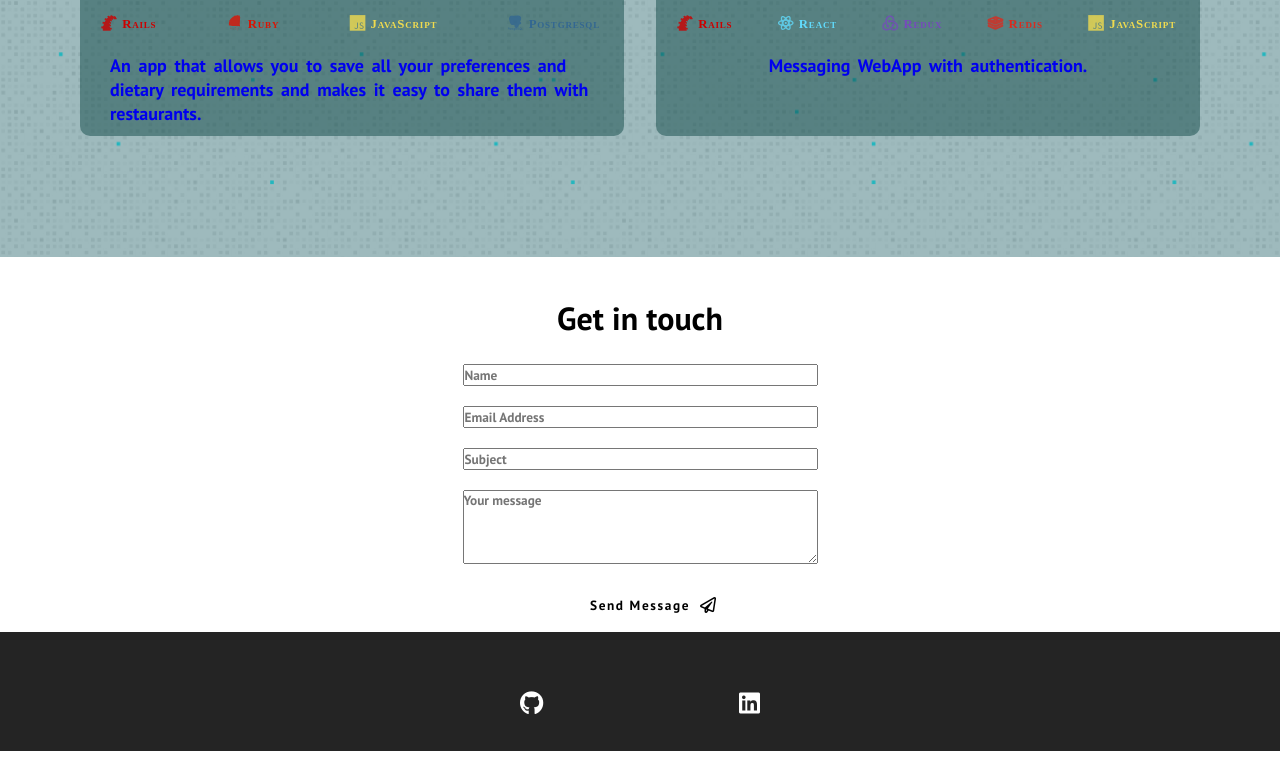
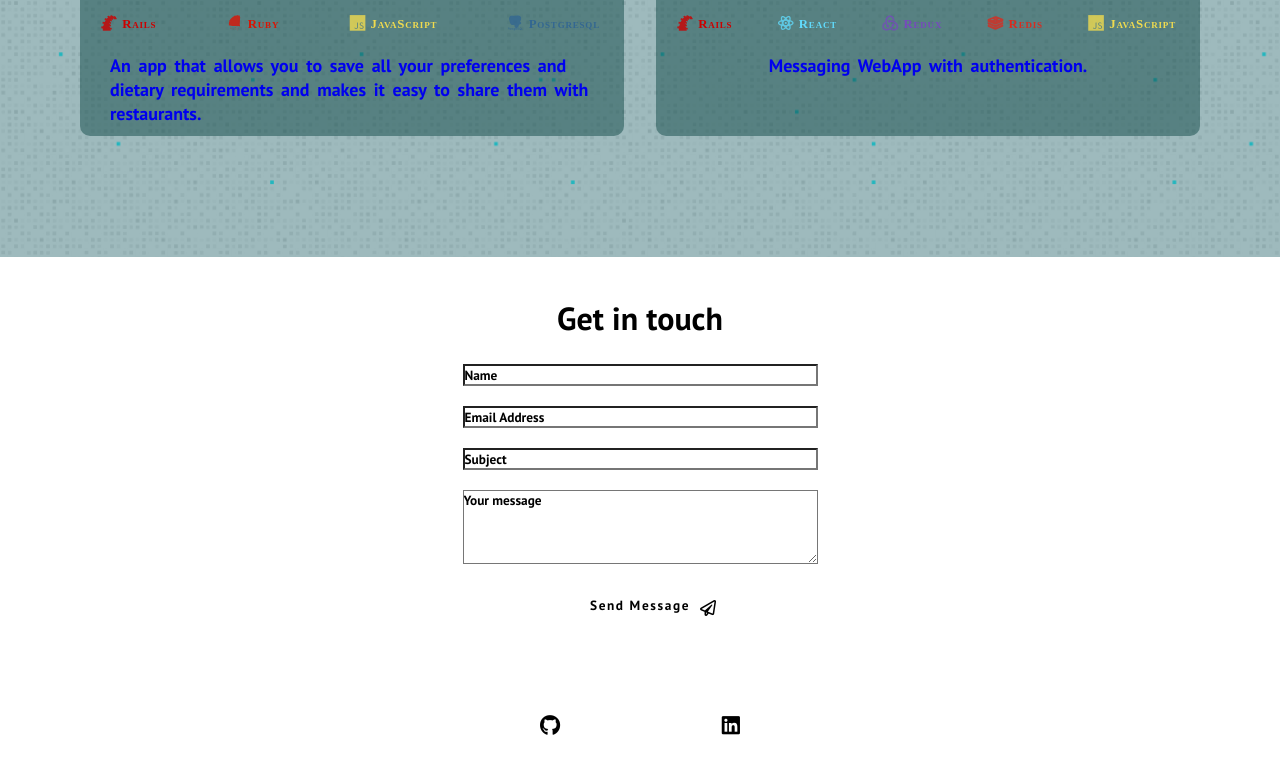
Before and after one commit to alex4tm/portfolio-v1, a React (Create React App) app: page / in a window 1280 px wide. Shown: the part 2045-2816 px from the top of the page. Built offline with nearby package versions, Linux system fonts and the light colour scheme.

Commit message:
adjusted footer and contact form inputs for theme swapping

```diff
--- a/src/components/ContactUs.css
+++ b/src/components/ContactUs.css
@@ -29,6 +29,14 @@
   min-width: 100%;
   max-width: 70vw;
   max-height: 35vh;
+  background-color:  rgba(var(--background), 0.5);
+}
+.contact-wrapper input::placeholder {
+  color: rgba(var(--hover), 0.8);
+}
+
+.contact-wrapper textarea::placeholder {
+  color: rgba(var(--hover), 0.8);
 }
 
 .contact-input textarea {
@@ -52,6 +60,7 @@
   background-color: rgb(var(--background));
   text-shadow: 0.2px 0.2px rgb(var(--primary));
   border: 1px solid rgb(var(--secondary));
+  margin-bottom: 2rem;
 }
 
 .submit-btn {
@@ -61,7 +70,7 @@
 .submit-btn i {
   position: absolute;
   left: 80%;
-  top: 35%;
+  top: 25%;
   color: rgb(var(--secondary));
 }
 
--- a/src/components/Footer.css
+++ b/src/components/Footer.css
@@ -1,5 +1,5 @@
 .footer-container {
-  background-color: #242424;
+  background-color: rgba(var(--background), 0.9);
   padding: 1rem 0 2rem 0;
   display: flex;
   flex-direction: column;
@@ -9,17 +9,17 @@
 
 .social-icon-link:hover,
 .social-icon-link:focus {
-  color: #cdecf3;
-  transition: all 0.5s ease-in-out;
-  transform: scale(1.1);
+  color: rgb(var(--secondary));
+  transition: all 0.3s ease-in-out;
+  transform: scale(1.05);
   text-shadow: none;
   outline: none;
 
 }
 /* Social Icons */
 .social-icon-link {
-  color: var(--primary);
-  font-size: 24px;
+  color: rgb(var(--hover));
+  font-size: 1.3rem;
 }
 
 .social-media {
@@ -33,26 +33,25 @@
   align-items: center;
   width: 90%;
   max-width: 1000px;
-  margin: 40px auto 0 auto;
+  margin: 2rem auto 0 auto;
 }
 
 .social-icons {
   display: flex;
   justify-content: space-between;
   align-items: center;
-  width: 240px;
+  width: 200px;
 }
 
 .social-logo {
-  color: var(--primary);
+  color: rgb(var(--secondary));
   justify-self: start;
-  margin-left: 20px;
+  margin: 1.2rem;
   cursor: pointer;
   text-decoration: none;
   font-size: 2rem;
   display: flex;
   align-items: center;
-  margin-bottom: 16px;
 }
 
 
--- a/src/components/Modal.css
+++ b/src/components/Modal.css
@@ -84,9 +84,10 @@
 }
 .footer-links:hover i,
 .footer-links:focus i {
-  color: rgb(var(--hover));
-  transform: rotateY(360deg);
-  transition: 0.7s ease-in-out;
+  color: rgb(var(--secondary));
+  transition: all 0.3s ease-in-out;
+  transform: scale(1.05);
+  text-shadow: none;
   outline: none;
 }
 
```
